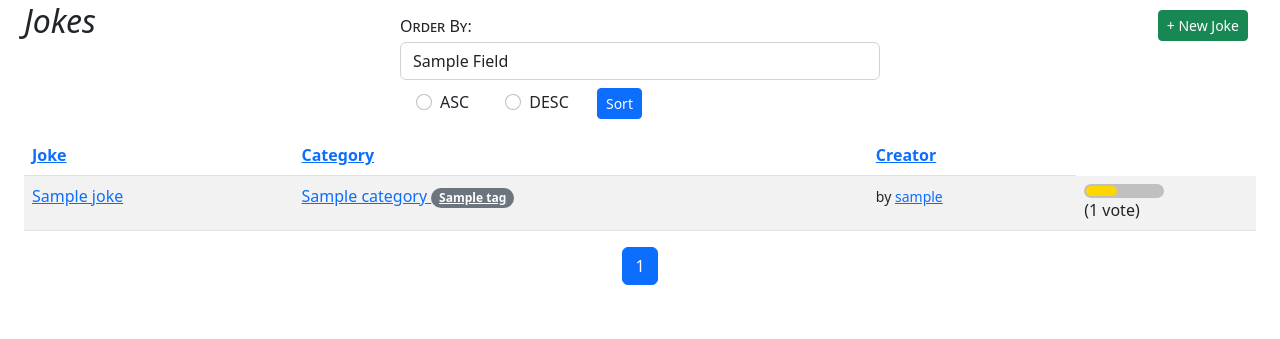
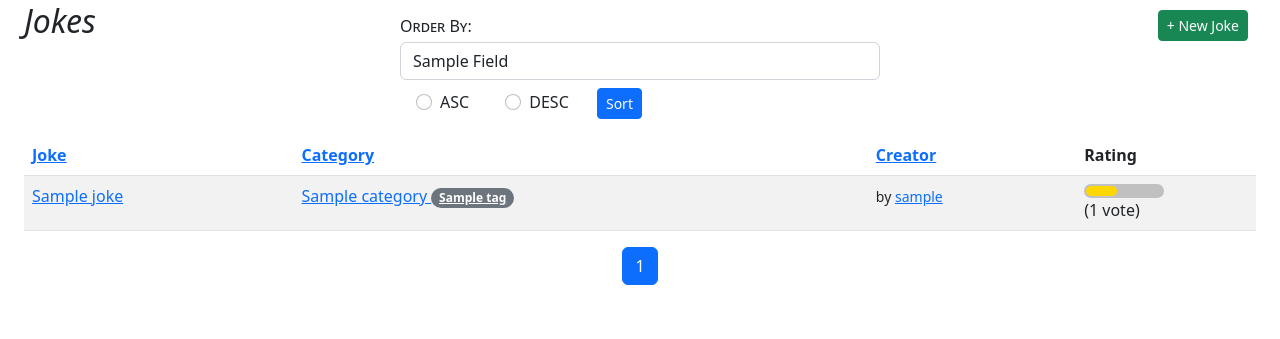
Before and after one commit to rafaelleroux/djangojokes.com, a Django app: template templates/jokes/joke_list.html in a window 1280 px wide. Shown: the part 115-454 px from the top of the page. Run offline with Django 5.2, Linux system fonts and the light colour scheme; the template is opened without the code that fills it: most values are stand-ins (such as "Sample title", 1, 10 or a date in 2020); parts of the project's set-up code (start-up, migrations or seed data) failed here and were passed over; some libraries are stand-ins or nearby versions.

Commit message:
Added Rating table header

```diff
--- a/templates/jokes/joke_list.html
+++ b/templates/jokes/joke_list.html
@@ -63,6 +63,7 @@
             {% else %}
               <th><a href="?order=creator&direction=asc&q={{ request.GET.q }}">Creator</a></th>
             {% endif %}
+            <th>Rating</th>
           </tr>
         {% endwith %}
       </thead>
```
